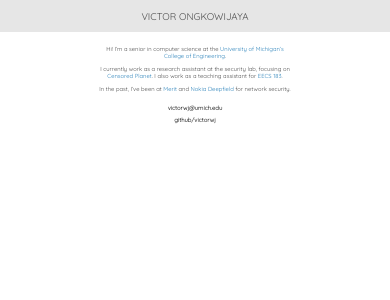
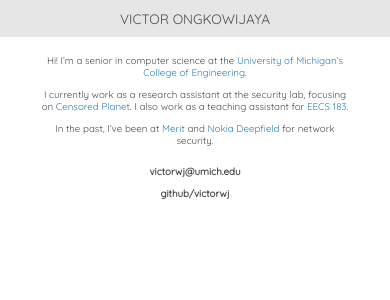
Before and after one commit to victwj/victwj.github.io, a Jekyll site: the page built from index.md, in a window 390 px wide. Shown: the top 300 px of the page. Built offline with Jekyll 4.4.1, drawn with Linux system fonts in a browser that asks for light colours.

Commit message:
Make mobile friendly

```diff
--- a/_layouts/default.html
+++ b/_layouts/default.html
@@ -2,9 +2,10 @@
 <html>
   <head>
     <meta charset="utf-8"/>
-    <meta name="keywords" content="Victor, Ongkowijaya"/>
+		<meta name="viewport" content="width=device-width, initial-scale=1"/>
     <meta name="author" content="Victor Ongkowijaya"/>
 		<meta name="description" content="Personal website and portfolio of Victor Ongkowijaya."/>
+    <meta name="keywords" content="Victor, Ongkowijaya"/>
 		<link href="https://fonts.googleapis.com/css?family=Quicksand" rel="stylesheet">
     <link type="text/css" rel="stylesheet" href="/css/style.css"/>
     <title> {{ page.title }} </title>
--- a/css/style.css
+++ b/css/style.css
@@ -43,3 +43,15 @@ div {
     color: inherit;
     text-decoration: none;
 }
+
+@media (max-width: 960px) {
+    div {
+        margin: 0% 10% 0% 10%;
+    }
+    .name {
+        font-size: 3.5vw;
+    }
+    .about, .contacts, p {
+        font-size: 2.5vw;
+    }
+}
```
